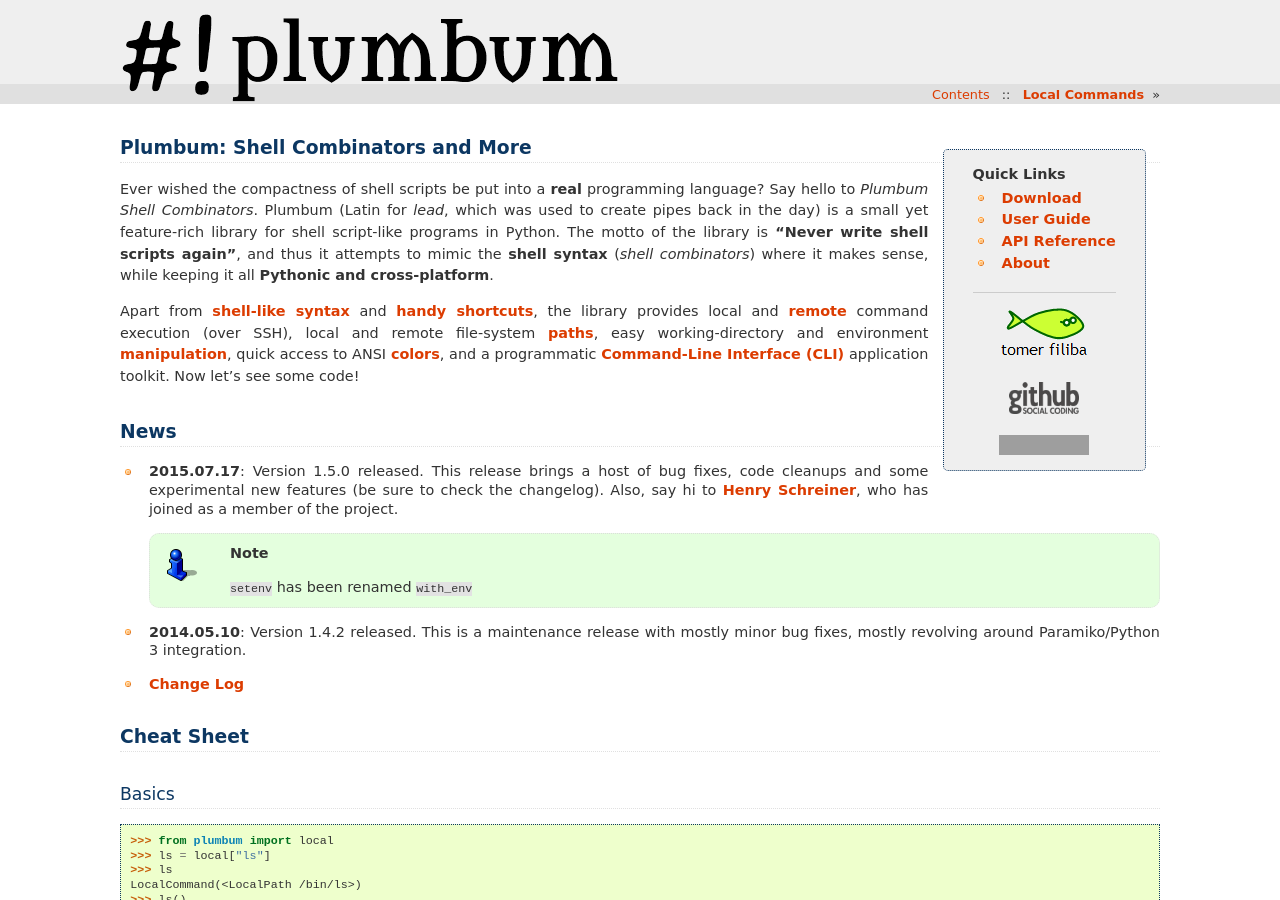
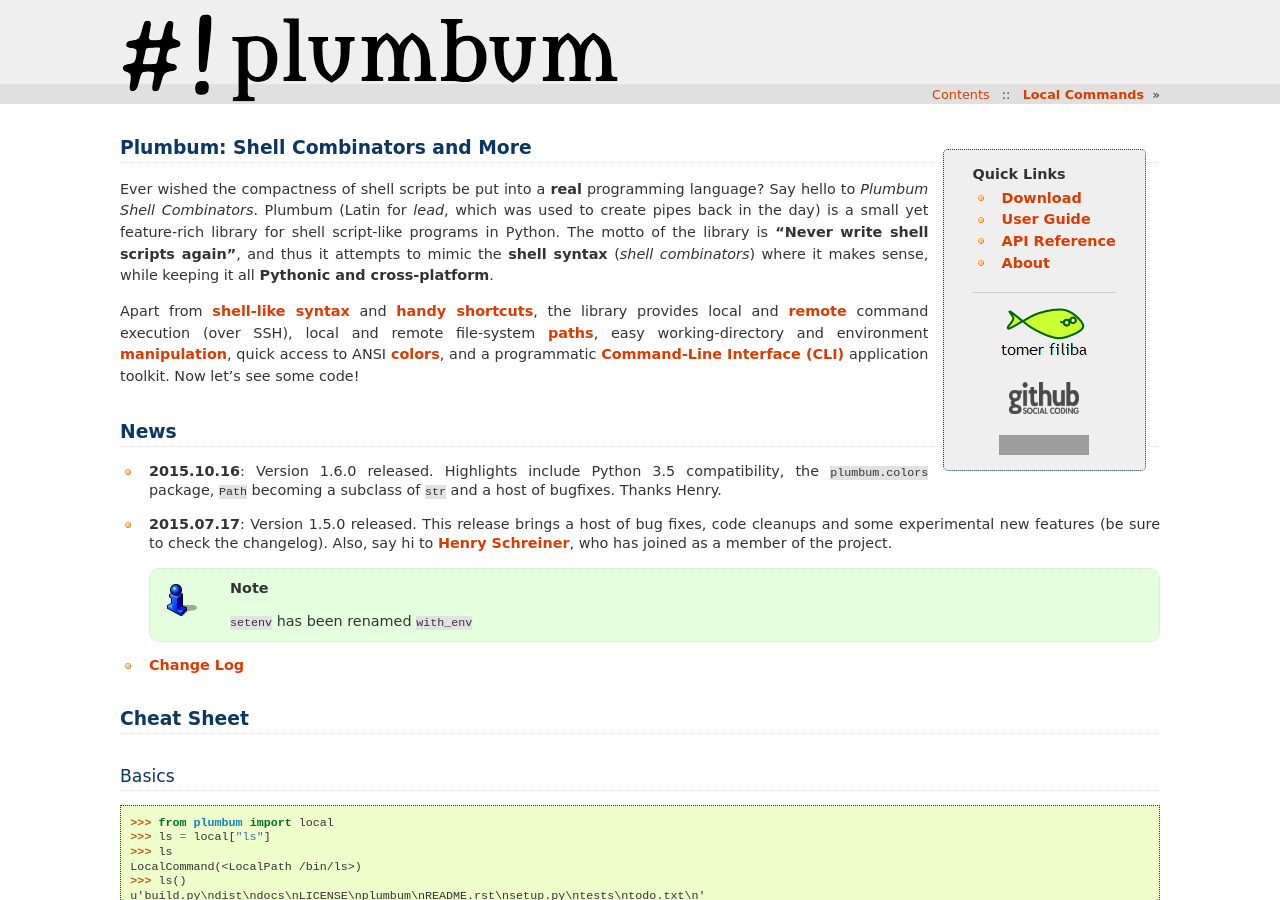
Before and after one commit to tomerfiliba/plumbum, a Sphinx documentation site: the page built from docs/index.rst, in a window 1280 px wide and 900 px high. Built offline with Sphinx 7.4.7, drawn with Linux system fonts in a browser that asks for light colours; grey boxes are pictures that could not be loaded.

Commit message:
Update _news.rst

```diff
--- a/docs/_news.rst
+++ b/docs/_news.rst
@@ -1,6 +1,5 @@
+* **2015.10.16**: Version 1.6.0 released. Highlights include Python 3.5 compatibility, the ``plumbum.colors`` package, ``Path`` becoming a subclass of ``str`` and a host of bugfixes. Thanks Henry.
+
 * **2015.07.17**: Version 1.5.0 released. This release brings a host of bug fixes, code cleanups and some experimental new features (be sure to check the changelog). Also, say hi to `Henry Schreiner <https://github.com/henryiii>`_, who has joined as a member of the project.
 
   .. note:: ``setenv`` has been renamed ``with_env``
-
-* **2014.05.10**: Version 1.4.2 released. This is a maintenance release with mostly minor bug fixes, mostly revolving
-  around Paramiko/Python 3 integration.
```
